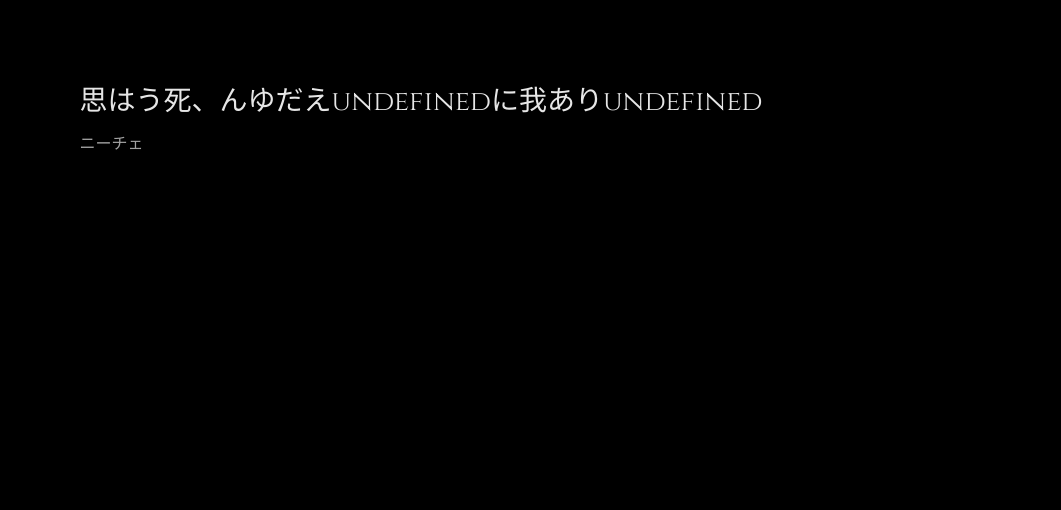
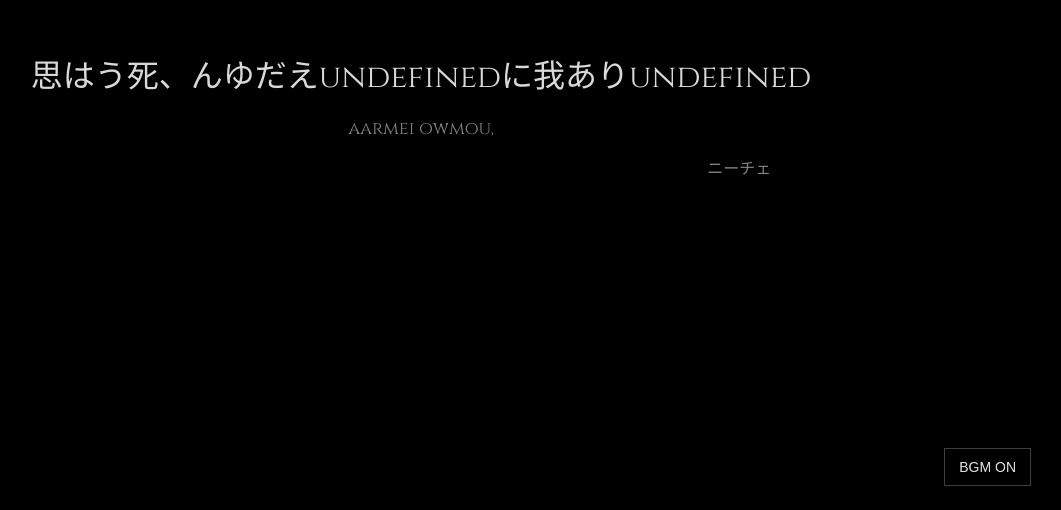
Before and after one commit to iwao-nishigaki/gothic-typing-game, a React (Vite) app: page / in a window 1280 px wide. Shown: the part 284-794 px from the top of the page, without its empty margins (219-1280 px from the left). Built offline with nearby package versions, Linux system fonts and the light colour scheme.

Commit message:
commit complete

```diff
--- a/index.html
+++ b/index.html
@@ -4,7 +4,7 @@
     <meta charset="UTF-8" />
     <title>Philosophy Game</title>
 
-    <!-- フォント -->
+    <!-- ゴシックフォント -->
     <link href="https://fonts.googleapis.com/css2?family=Cinzel:wght@400;700&display=swap" rel="stylesheet">
 
   </head>
--- a/package.json
+++ b/package.json
@@ -9,8 +9,8 @@
     "deploy": "gh-pages -d dist"
   },
   "devDependencies": {
-    "gh-pages": "^6.1.1",
     "vite": "^5.0.0",
-    "@vitejs/plugin-react": "^4.0.0"
+    "@vitejs/plugin-react": "^4.0.0",
+    "gh-pages": "^6.1.1"
   }
 }
--- a/src/App.tsx
+++ b/src/App.tsx
@@ -1,13 +1,30 @@
 import { useEffect, useRef, useState } from "react";
 
-const quotes = [
-  { text: "神は死んだ", author: "ニーチェ" },
-  { text: "我思う、ゆえに我あり", author: "デカルト" },
+type Quote = {
+  text: string;
+  romaji: string;
+  author: string;
+};
+
+const quotes: Quote[] = [
+  {
+    text: "神は死んだ",
+    romaji: "kami wa shinda",
+    author: "ニーチェ",
+  },
+  {
+    text: "我思う、ゆえに我あり",
+    romaji: "ware omou, yue ni ware ari",
+    author: "デカルト",
+  },
 ];
 
 export default function App() {
   const [text, setText] = useState("");
+  const [romaji, setRomaji] = useState("");
   const [author, setAuthor] = useState("");
+  const [bgmOn, setBgmOn] = useState(true);
+  const [gameOver, setGameOver] = useState(false);
 
   const typeSound = useRef<HTMLAudioElement | null>(null);
   const bgm = useRef<HTMLAudioElement | null>(null);
@@ -35,10 +52,17 @@ export default function App() {
     const interval = setInterval(() => {
       if (i >= q.text.length) {
         clearInterval(interval);
+
+        // デモ用：表示完了でゲームオーバー状態へ
+        setTimeout(() => {
+          triggerGameOver();
+        }, 2000);
+
         return;
       }
 
       setText((prev) => prev + q.text[i]);
+      setRomaji((prev) => prev + q.romaji[i] || "");
 
       if (typeSound.current) {
         typeSound.current.currentTime = 0;
@@ -49,12 +73,46 @@ export default function App() {
     }, 80);
   };
 
+  const triggerGameOver = () => {
+    setGameOver(true);
+
+    if (bgm.current) {
+      bgm.current.pause();
+    }
+
+    if (gameOverBgm.current) {
+      gameOverBgm.current.loop = true;
+      gameOverBgm.current.volume = 0.4;
+      gameOverBgm.current.play().catch(() => {});
+    }
+  };
+
+  const toggleBgm = () => {
+    setBgmOn((prev) => {
+      const next = !prev;
+
+      if (next) {
+        bgm.current?.play().catch(() => {});
+      } else {
+        bgm.current?.pause();
+        gameOverBgm.current?.pause();
+      }
+
+      return next;
+    });
+  };
+
   return (
     <div className="screen">
       <div className="quote-box">
         <div className="quote">{text}</div>
+        <div className="romaji">{romaji}</div>
         <div className="author">{author}</div>
       </div>
+
+      <button className="bgm-button" onClick={toggleBgm}>
+        {bgmOn ? "BGM ON" : "BGM OFF"}
+      </button>
     </div>
   );
 }
--- a/src/index.css
+++ b/src/index.css
@@ -6,26 +6,57 @@ body {
   overflow: hidden;
 }
 
+/* 画面歪み */
 .screen {
   display: flex;
   justify-content: center;
   align-items: center;
   height: 100vh;
-  filter: contrast(120%) brightness(90%) blur(0.3px);
+  filter: contrast(130%) brightness(85%) blur(0.5px);
 }
 
+/* 中央表示 */
 .quote-box {
   text-align: center;
-  max-width: 800px;
+  max-width: 900px;
+  position: relative;
 }
 
+/* 名言 */
 .quote {
-  font-size: 28px;
+  font-size: 32px;
+  line-height: 1.6;
 }
 
+/* ローマ字表示（中央寄せ） */
+.romaji {
+  margin-top: 12px;
+  font-size: 18px;
+  opacity: 0.6;
+}
+
+/* 哲学者名（右下＋少し左） */
 .author {
-  margin-top: 10px;
+  margin-top: 14px;
   font-size: 16px;
-  opacity: 0.7;
-  text-align: left;
+  opacity: 0.6;
+  text-align: right;
+  padding-right: 40px;
 }
+
+/* BGMボタン（被らない位置＋視認性UP） */
+.bgm-button {
+  position: fixed;
+  bottom: 30px;
+  right: 30px;
+  padding: 10px 14px;
+  background: rgba(0,0,0,0.6);
+  border: 1px solid rgba(255,255,255,0.3);
+  color: white;
+  cursor: pointer;
+  font-size: 14px;
+}
+
+.bgm-button:hover {
+  background: rgba(255,255,255,0.1);
+}
```
